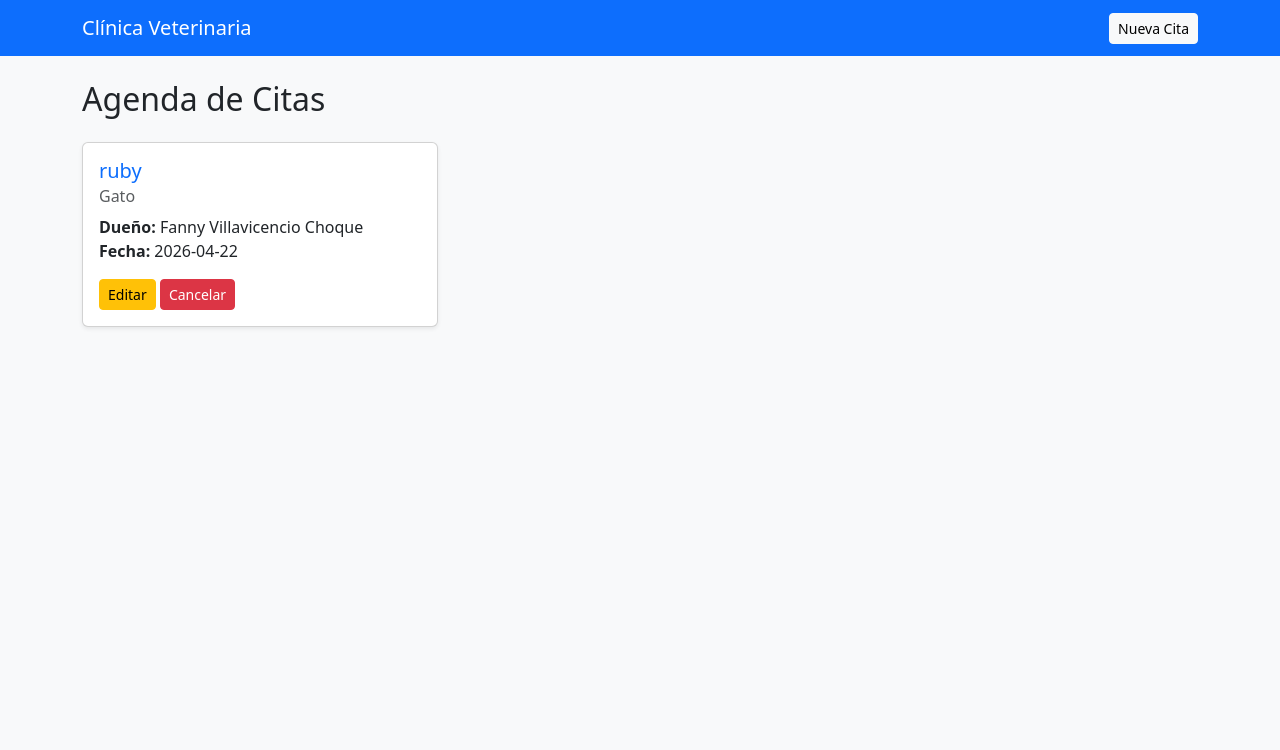
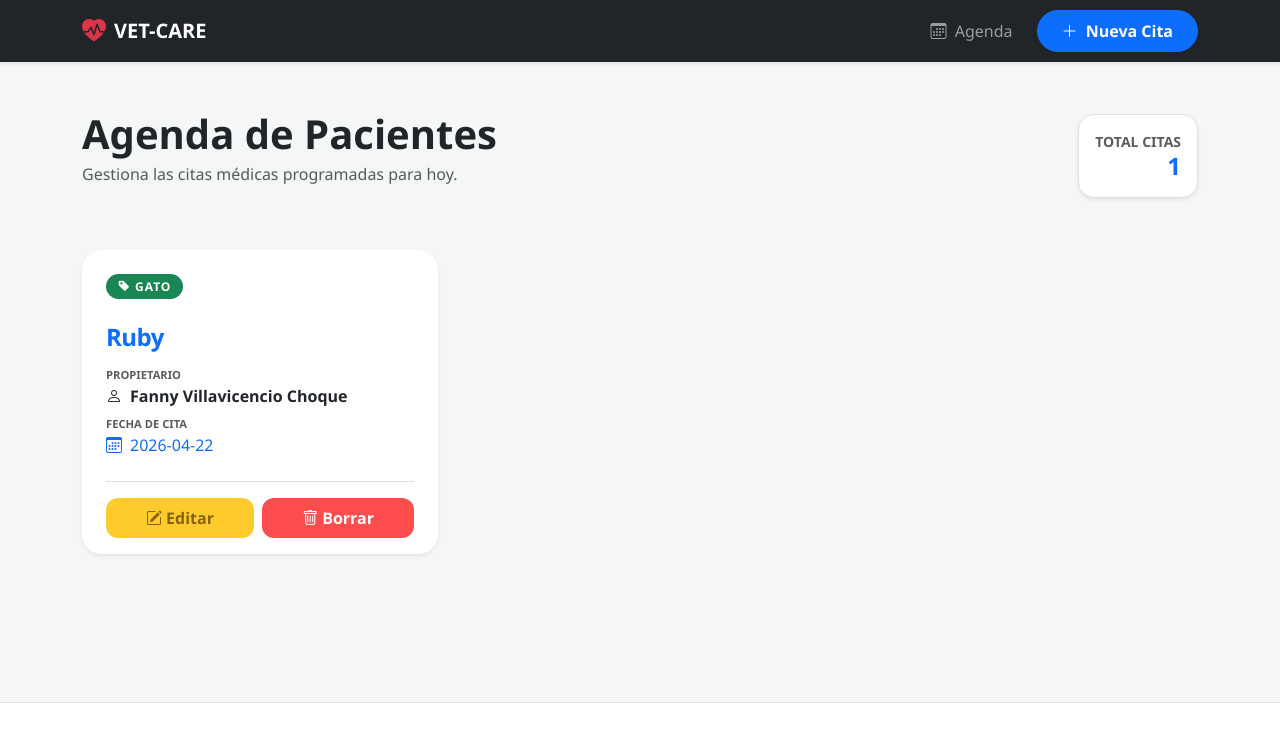
Before and after one commit to lui50puch0982-lgtm/Sistema-de-Citas-Medicas-Veterinarias, a Flask app: page / in a window 1280 px wide. Shown: the top 750 px of the page. Run offline with Flask 3, Linux system fonts and the light colour scheme; data comes from the database, SQL or seed files in the repository.

Commit message:
Estilos css

```diff
--- /dev/null
+++ b/static/css/estilos.css
@@ -0,0 +1,75 @@
+
+:root {
+    --primary-color: #0d6efd;
+    --bg-body: #f4f7f6;
+    --card-shadow: 0 10px 20px rgba(0, 0, 0, 0.08);
+}
+
+body {
+    background-color: var(--bg-body);
+    font-family: 'Inter', 'Segoe UI', Roboto, sans-serif;
+    color: #333;
+}
+
+
+.card-cita {
+    border: none;
+    border-radius: 1.25rem;
+    transition: all 0.3s ease;
+    background: #ffffff;
+}
+
+
+.card-cita:hover {
+    transform: translateY(-8px);
+    box-shadow: 0 15px 30px rgba(0, 0, 0, 0.12) !important;
+}
+
+
+.card-cita .card-title {
+    color: var(--primary-color);
+    letter-spacing: -0.5px;
+}
+
+
+.badge-especie {
+    font-size: 0.75rem;
+    text-transform: uppercase;
+    letter-spacing: 1px;
+    padding: 0.5em 1em;
+    border-radius: 50px;
+}
+
+.btn {
+    border-radius: 0.75rem;
+    font-weight: 600;
+    padding: 0.5rem 1.25rem;
+    transition: all 0.2s;
+}
+
+.btn-warning {
+    background-color: #ffca2c;
+    border: none;
+    color: #856404;
+}
+
+.btn-danger {
+    background-color: #ff4d4d;
+    border: none;
+}
+
+/* 6. Animación de entrada para que la lista no aparezca de golpe */
+@keyframes fadeInUp {
+    from {
+        opacity: 0;
+        transform: translateY(20px);
+    }
+    to {
+        opacity: 1;
+        transform: translateY(0);
+    }
+}
+
+.card-cita {
+    animation: fadeInUp 0.5s ease backwards;
+}
--- a/templates/base.html
+++ b/templates/base.html
@@ -1,19 +1,61 @@
-<!DOCTYPE html>
+<!doctype html>
 <html lang="es">
-<head>
-    <meta charset="UTF-8">
-    <title>Veterinaria - Citas</title>
+  <head>
+    <meta charset="utf-8">
+    <meta name="viewport" content="width=device-width, initial-scale=1">
+    <title>VET-CARE | Gestión de Citas</title>
+
     <link href="https://cdn.jsdelivr.net/npm/bootstrap@5.3.0/dist/css/bootstrap.min.css" rel="stylesheet">
-</head>
-<body class="bg-light">
-    <nav class="navbar navbar-dark bg-primary mb-4">
-        <div class="container">
-            <a class="navbar-brand" href="/">Clínica Veterinaria</a>
-            <a href="/agendar" class="btn btn-light btn-sm">Nueva Cita</a>
+
+    <link rel="stylesheet" href="https://cdn.jsdelivr.net/npm/bootstrap-icons@1.11.0/font/bootstrap-icons.css">
+
+    <link rel="stylesheet" href="{{ url_for('static', filename='css/estilos.css') }}">
+
+    <style>
+      /* Fuentes y fondo base */
+      body {
+        background-color: #f4f7f6;
+        font-family: 'Segoe UI', system-ui, -apple-system, sans-serif;
+      }
+      /* Ajuste para que el contenido no pegue con la navbar */
+      .main-container {
+        min-height: 80vh;
+      }
+    </style>
+  </head>
+  <body>
+
+    <nav class="navbar navbar-expand-lg navbar-dark bg-dark shadow-sm">
+      <div class="container">
+        <a class="navbar-brand fw-bold d-flex align-items-center" href="/">
+          <i class="bi bi-heart-pulse-fill text-danger me-2 fs-4"></i>
+          <span>VET-CARE</span>
+        </a>
+
+        <button class="navbar-toggler" type="button" data-bs-toggle="collapse" data-bs-target="#navbarNav">
+          <span class="navbar-toggler-icon"></span>
+        </button>
+
+        <div class="collapse navbar-collapse" id="navbarNav">
+          <ul class="navbar-nav ms-auto align-items-center">
+            <li class="nav-item">
+              <a class="nav-link px-3" href="/">
+                <i class="bi bi-calendar3 me-1"></i> Agenda
+              </a>
+            </li>
+            <li class="nav-item ms-lg-2">
+              <a href="/agendar" class="btn btn-primary rounded-pill px-4 shadow-sm">
+                <i class="bi bi-plus-lg me-1"></i> Nueva Cita
+              </a>
+            </li>
+          </ul>
         </div>
+      </div>
     </nav>
-    <div class="container">
+
+    <main class="container py-5 main-container">
         {% block content %}{% endblock %}
-    </div>
-</body>
-</html>
+    </main>
+
+    <footer class="bg-white border-top py-4 mt-auto">
+      <div class="container text-center text
--- a/templates/index.html
+++ b/templates/index.html
@@ -1,22 +1,64 @@
 {% extends 'base.html' %}
+
 {% block content %}
-<h2 class="mb-4">Agenda de Citas</h2>
+<div class="row mb-5 align-items-center">
+    <div class="col-md-8">
+        <h2 class="display-6 fw-bold text-dark mb-1">Agenda de Pacientes</h2>
+        <p class="text-muted">Gestiona las citas médicas programadas para hoy.</p>
+    </div>
+    <div class="col-md-4 text-md-end">
+        <div class="bg-white p-3 rounded-4 shadow-sm d-inline-block border">
+            <span class="text-uppercase small fw-bold text-muted d-block">Total Citas</span>
+            <span class="h4 fw-bold text-primary mb-0">{{ citas|length }}</span>
+        </div>
+    </div>
+</div>
+
 <div class="row">
-    {% for cita in citas %}
-    <div class="col-md-4 mb-3">
-        <div class="card shadow-sm">
-            <div class="card-body">
-                <h5 class="card-title text-primary">{{ cita['mascota'] }}</h5>
-                <h6 class="card-subtitle mb-2 text-muted">{{ cita['especie'] }}</h6>
-                <p class="card-text">
-                    <strong>Dueño:</strong> {{ cita['propietario'] }} <br>
-                    <strong>Fecha:</strong> {{ cita['fecha'] }}
-                </p>
-                <a href="{{ url_for('editar', id=cita['id']) }}" class="btn btn-warning btn-sm">Editar</a>
-                <a href="{{ url_for('cancelar', id=cita['id']) }}" class="btn btn-danger btn-sm" onclick="return confirm('¿Cancelar cita?')">Cancelar</a>
+    {% if citas %}
+        {% for cita in citas %}
+        <div class="col-md-6 col-lg-4 mb-4">
+            <div class="card card-cita shadow-sm h-100">
+                <div class="card-header bg-transparent border-0 pt-4 px-4 d-flex justify-content-between align-items-center">
+                    <span class="badge badge-especie {% if cita['especie'] == 'Perro' %}bg-primary{% elif cita['especie'] == 'Gato' %}bg-success{% else %}bg-secondary{% endif %} text-white">
+                        <i class="bi bi-tag-fill me-1"></i>{{ cita['especie'] }}
+                    </span>
+                </div>
+
+                <div class="card-body px-4">
+                    <h4 class="card-title fw-bold mb-3 text-capitalize">{{ cita['mascota'] }}</h4>
+
+                    <div class="mb-2">
+                        <small class="text-muted d-block text-uppercase fw-bold" style="font-size: 0.7rem;">Propietario</small>
+                        <p class="mb-0 fw-semibold"><i class="bi bi-person me-2"></i>{{ cita['propietario'] }}</p>
+                    </div>
+
+                    <div class="mb-4">
+                        <small class="text-muted d-block text-uppercase fw-bold" style="font-size: 0.7rem;">Fecha de Cita</small>
+                        <p class="mb-0 text-primary"><i class="bi bi-calendar3 me-2"></i>{{ cita['fecha'] }}</p>
+                    </div>
+
+                    <div class="d-flex gap-2 border-top pt-3">
+                        <a href="{{ url_for('editar', id=cita['id']) }}" class="btn btn-warning flex-grow-1">
+                            <i class="bi bi-pencil-square me-1"></i>Editar
+                        </a>
+                        <a href="{{ url_for('cancelar', id=cita['id']) }}" class="btn btn-danger flex-grow-1" onclick="return confirm('¿Está seguro de cancelar esta cita?')">
+                            <i class="bi bi-trash me-1"></i>Borrar
+                        </a>
+                    </div>
+                </div>
             </div>
         </div>
-    </div>
-    {% endfor %}
+        {% endfor %}
+    {% else %}
+        <div class="col-12 text-center py-5">
+            <div class="p-5 bg-white rounded-5 shadow-sm border">
+                <i class="bi bi-calendar-x display-1 text-muted"></i>
+                <h3 class="mt-3 fw-bold">No hay citas programadas</h3>
+                <p class="text-muted">Comienza registrando un nuevo paciente en el sistema.</p>
+                <a href="/agendar" class="btn btn-primary rounded-pill px-4">Agendar mi primera cita</a>
+            </div>
+        </div>
+    {% endif %}
 </div>
 {% endblock %}
```
